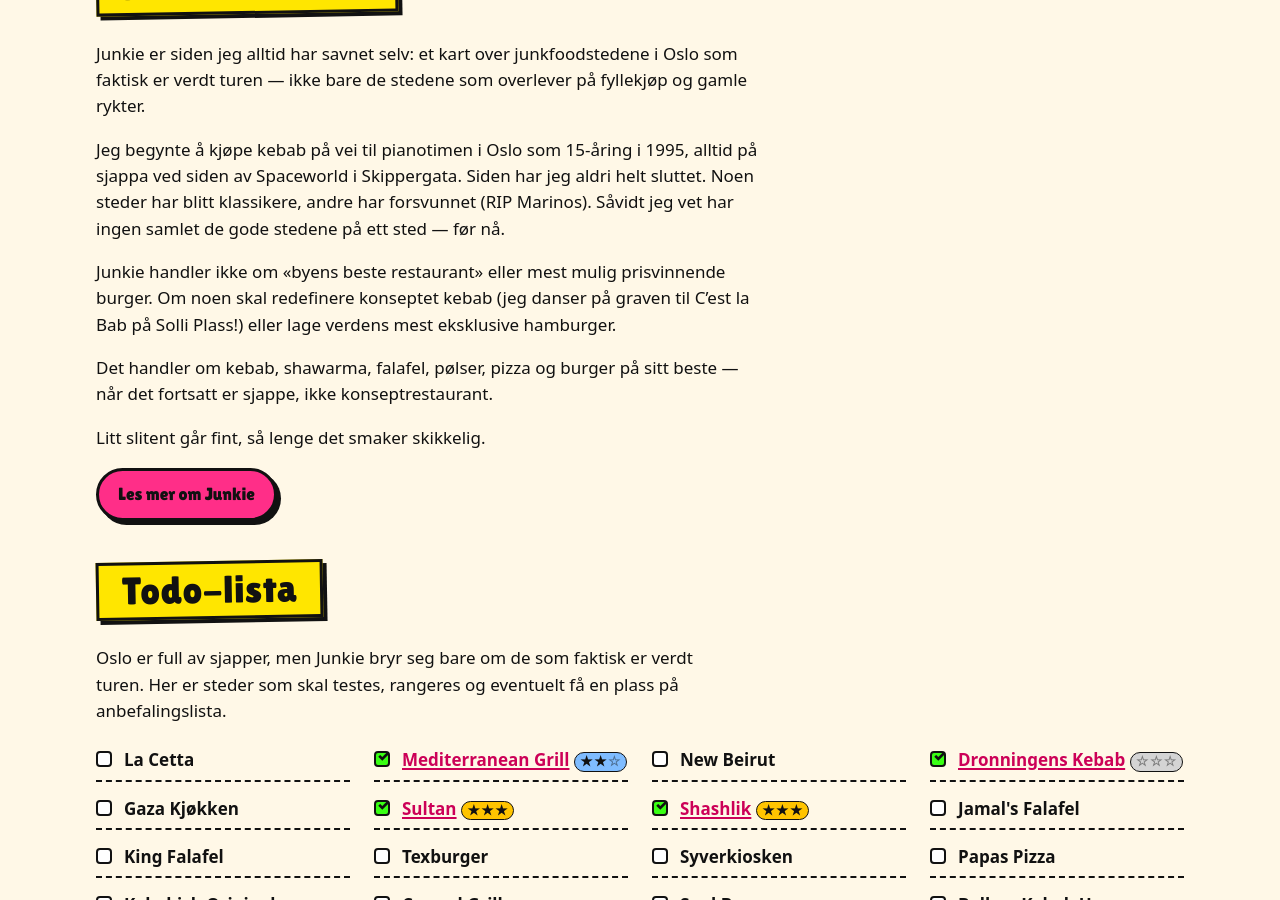
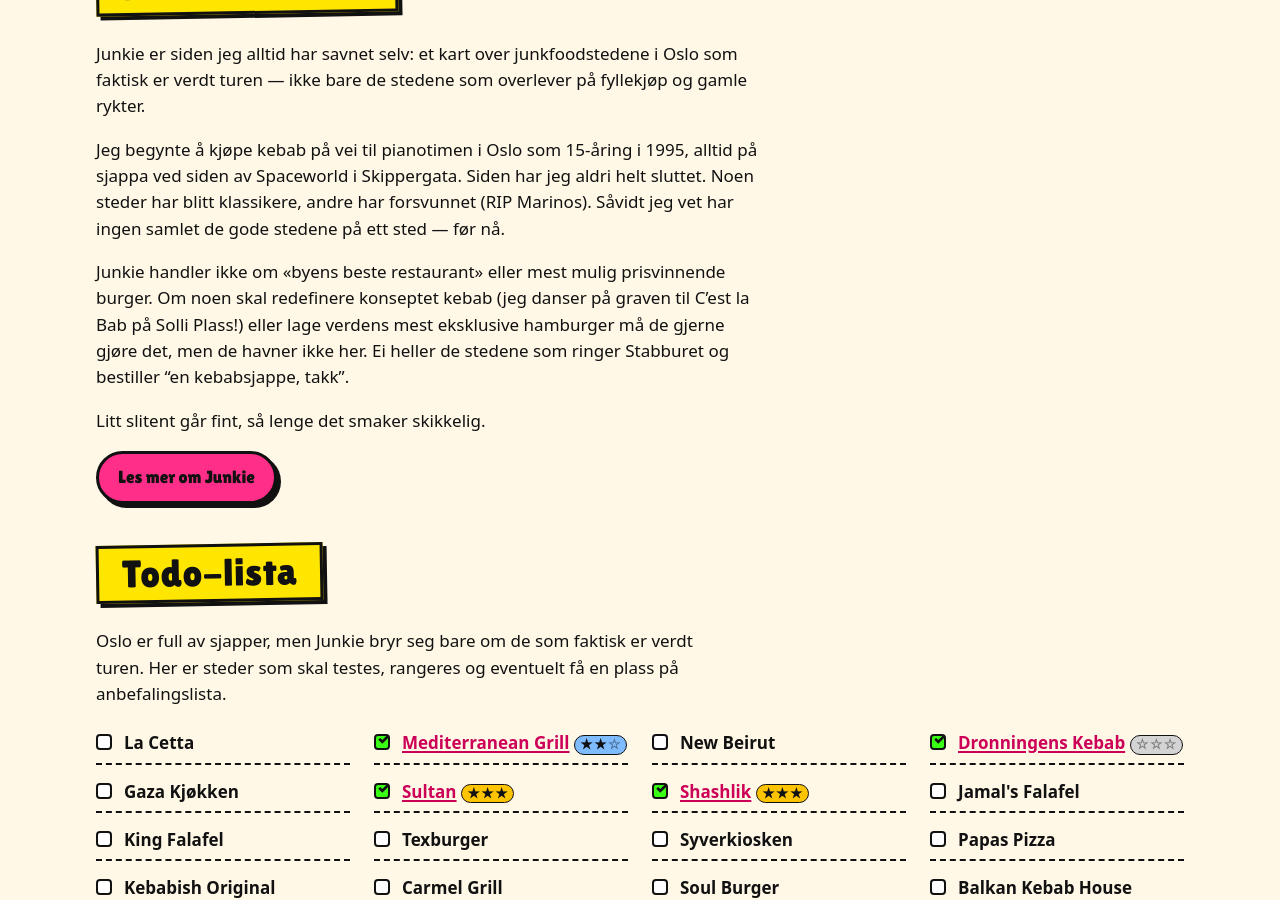
Before and after one commit to kvasbo/junkie, a Jekyll site: the page built from index.html, in a window 1280 px wide and 900 px high, scrolled down 2455 px. Built offline with Jekyll 4.4.1, drawn with Linux system fonts in a browser that asks for light colours.

Commit message:
Update forside-intro.md

```diff
--- a/_includes/forside-intro.md
+++ b/_includes/forside-intro.md
@@ -2,8 +2,6 @@
 
 Jeg begynte å kjøpe kebab på vei til pianotimen i Oslo som 15-åring i 1995, alltid på sjappa ved siden av Spaceworld i Skippergata. Siden har jeg aldri helt sluttet. Noen steder har blitt klassikere, andre har forsvunnet (RIP Marinos). Såvidt jeg vet har ingen samlet de gode stedene på ett sted — før nå.
 
-Junkie handler ikke om «byens beste restaurant» eller mest mulig prisvinnende burger. Om noen skal redefinere konseptet kebab (jeg danser på graven til C’est la Bab på Solli Plass!) eller lage verdens mest eksklusive hamburger.
-
-Det handler om kebab, shawarma, falafel, pølser, pizza og burger på sitt beste — når det fortsatt er sjappe, ikke konseptrestaurant.
+Junkie handler ikke om «byens beste restaurant» eller mest mulig prisvinnende burger. Om noen skal redefinere konseptet kebab (jeg danser på graven til C’est la Bab på Solli Plass!) eller lage verdens mest eksklusive hamburger må de gjerne gjøre det, men de havner ikke her. Ei heller de stedene som ringer Stabburet og bestiller "en kebabsjappe, takk".
 
 Litt slitent går fint, så lenge det smaker skikkelig.
```
